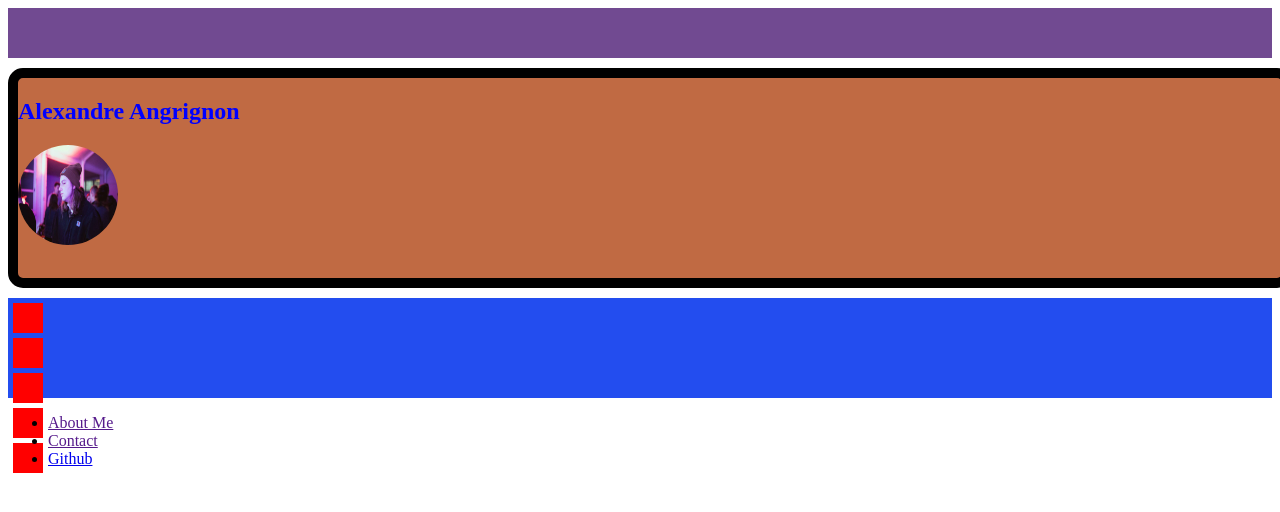
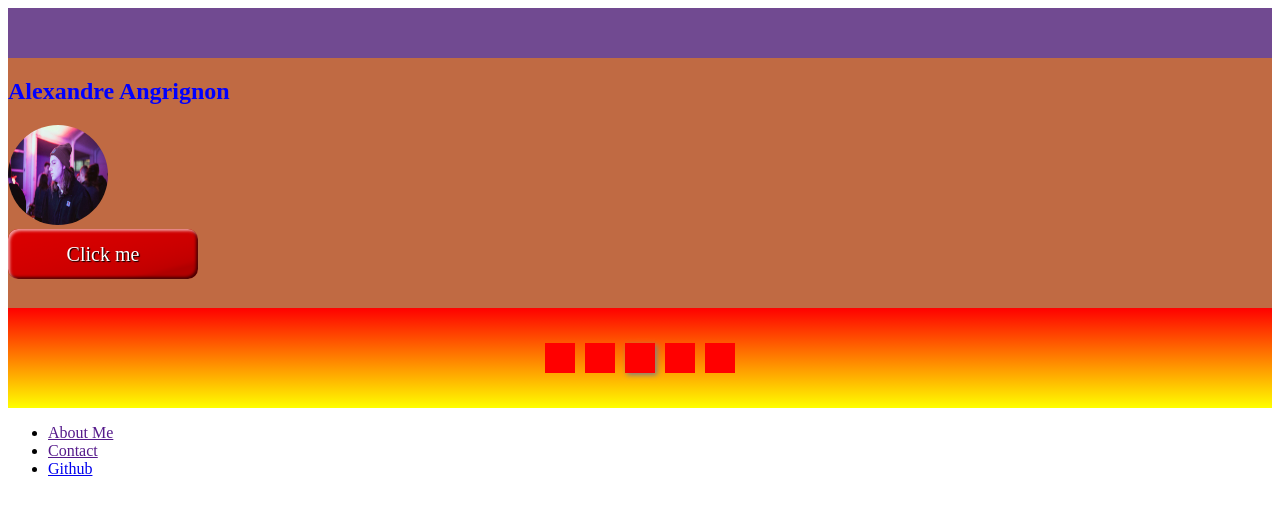
Before and after one commit to alexangria1992/kubow-bootcamp, a plain HTML site: page index.html in a window 1280 px wide. Drawn offline with Linux system fonts and the light colour scheme.

Commit message:
button styling

```diff
--- a/index.html
+++ b/index.html
@@ -12,11 +12,12 @@
     <div class="about-me">
         <h2 id="name">Alexandre Angrignon</h2>
         <img class="avatar" src="images/4.jpg" alt="Alexandre Angrignon Headshot">
+        <div class="button">Click me</div>
     </div>
     <section>
         <div class="test"></div>
         <div class="test"></div>
-        <div class="test"></div>
+        <div class="test" id="main"></div>
         <div class="test"></div>
         <div class="test"></div>
 
--- a/styles.css
+++ b/styles.css
@@ -18,7 +18,11 @@ section
 {
     width: 100%;
     height: 100px;
-    background-color: #234def;
+    background-image: repeating-linear-gradient(red, yellow);
+    display: flex;
+    align-items: center;
+    justify-content:  center;
+    flex-wrap: wrap;
 /*
     display: flex;
     flex-direction: row;
@@ -26,14 +30,17 @@ section
     justify-content: space-around; */
 }
 
+#main
+{
+    box-shadow: 2px 2px 5px grey;
+}
+
 .about-me
 {
     width: 100%;
-    height: 200px;
+    height: 250px;
     background-color: rgb(177, 69, 21, 0.8);
-    margin: 10px 0 10px 0;
-    border: solid black 10px;
-    border-radius: 15px;
+
 }
 
 .avatar
@@ -55,3 +62,32 @@ section
     background-color: red;
     margin: 5px;
 }
+
+.button
+{
+    border: 0;
+    padding: 0 20px;
+    background-color: rgba(220, 0, 0, 1);
+    font-size: 20px;
+    width: 150px;
+    text-align: center;
+    line-height: 2.5;
+    color: rgb(255, 255, 255);
+    text-shadow: 1px 1px 1px #000;
+    background-image: linear-gradient(to top left, rgba(0,0,0,0.2),
+     rgba(0,0,0,0.2), 30%,
+     rgba(0,0,0,0) );
+     box-shadow: inset 2px 2px 3px rgba(255, 255, 255, 0.6),
+     inset -2px -2px 3px rgba(0,0,0,0.6);
+     border-radius: 10px;
+}
+
+.button:hover
+{
+    background-color: rgba(255, 0, 0, 1);
+}
+
+.button:active
+{
+    box-shadow: inset -2px -2px 3px rgba(255, 255, 255, 0.6);
+}
```
